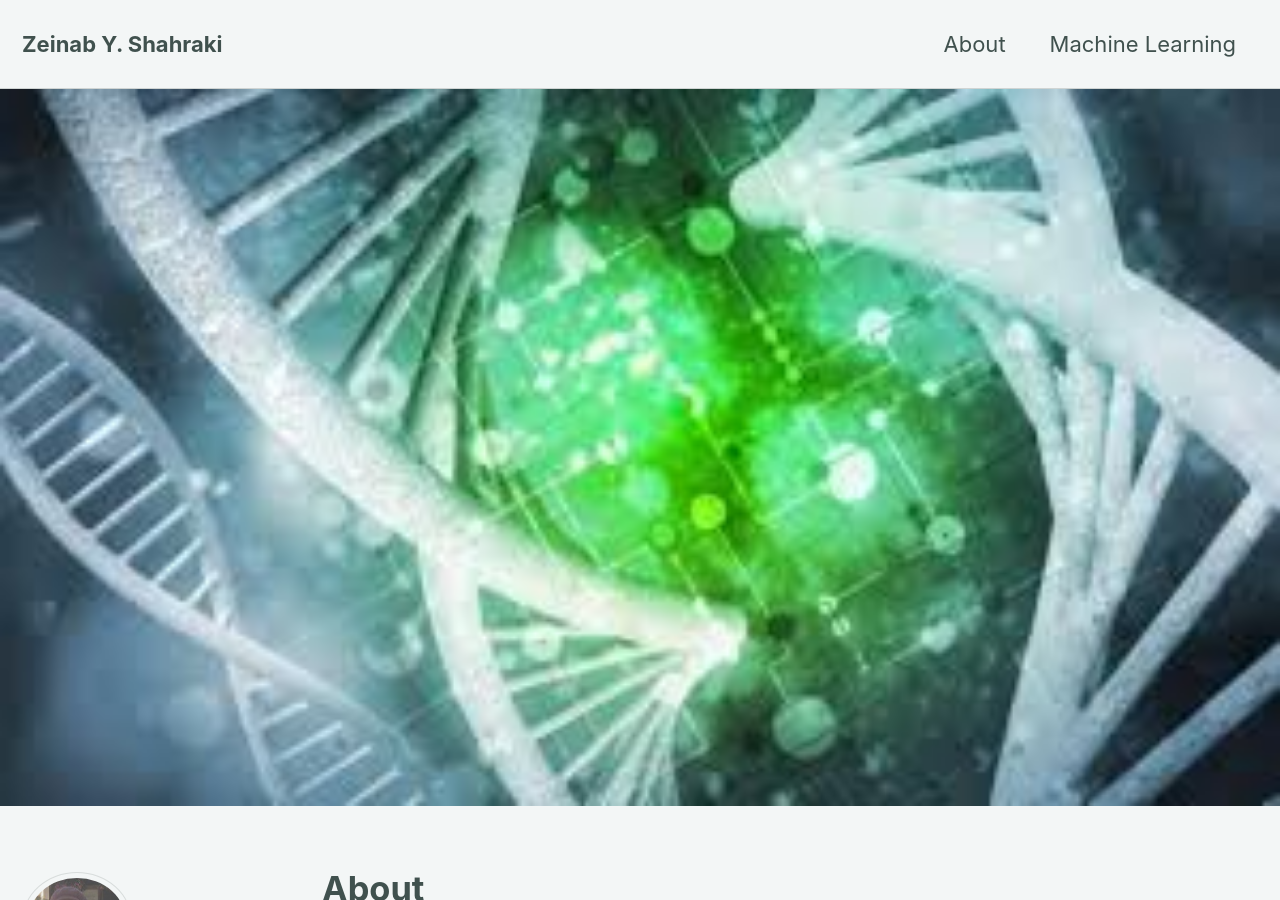
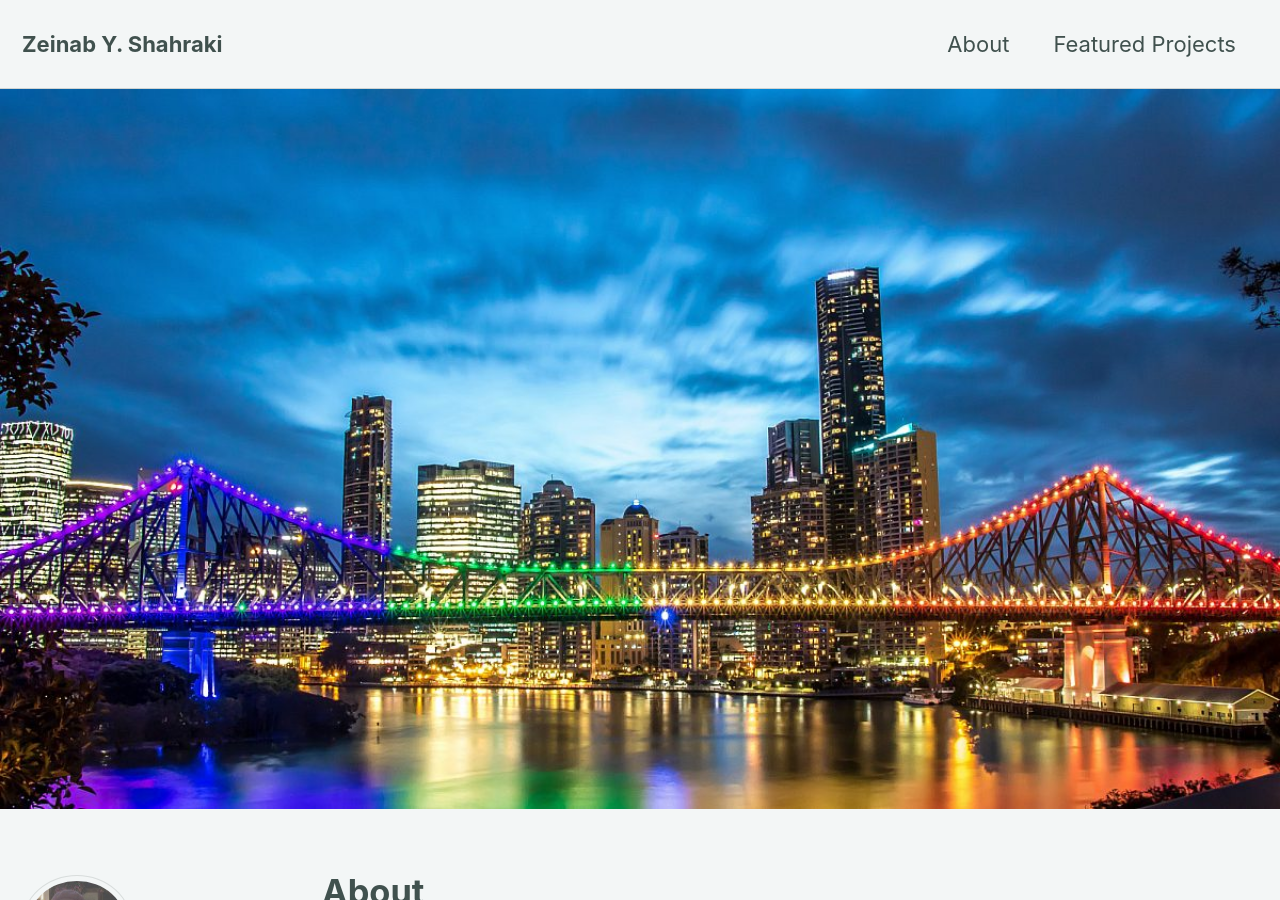
Before and after one commit to z1shahraki/z1shahraki.github.io, a Jekyll site: the page built from _pages/about.md, in a window 1280 px wide and 900 px high. Built offline with Jekyll 4.4.1, drawn with Linux system fonts in a browser that asks for light colours; cached includes are drawn as plain includes; nearby versions of some CDN libraries; some of the changed text lies outside the part shown.

Commit message:
new gith

```diff
--- a/_config.yml
+++ b/_config.yml
@@ -294,7 +294,7 @@
       comments: # true
       share: true
       related: true
-  # _posts
+  # _pages
   - scope:
       path: ""
       type: pages
--- a/_data/navigation.yml
+++ b/_data/navigation.yml
@@ -2,7 +2,7 @@
 main:
    - title: "About"
      url: /about/
-   - title: "Machine Learning"
+   - title: "Featured Projects"
      url: /machine-learning/
   # - title: "About"
   #   url: https://mmistakes.github.io/minimal-mistakes/about/
--- a/_pages/about.md
+++ b/_pages/about.md
@@ -2,6 +2,6 @@
 title: "About"
 permalink: /about/
 header:
-  image: "/images/genetic1.jpg"
+  image: "/images/brisbane3.jpg"
 ---
-Passionate about learning and trying out new things. Well versed in data science and statistical modelling with years of experience in data analysis, optimisation, machine learning and scientific leader in the wide range of applications including IT, Telecommunication and Finance.
+Passionate about learning and trying out new things. Well versed in data science and statistical modelling with hands-on experience  in data analysis, optimisation, machine learning and scientific leader in the wide range of applications including IT, Telecommunication and Finance. I am a technology enthusiast who can extract meaningful business insights. Strengths acquired by means of education, work experience and personal endeavours include analytical and problem solving skills, reliability, detail orientation, strong communication and teamwork skills, and ability to explain complex issues.
```
